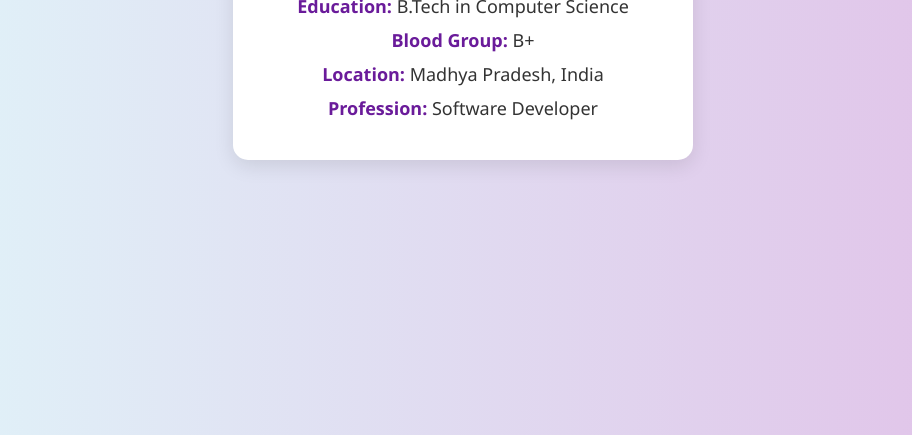
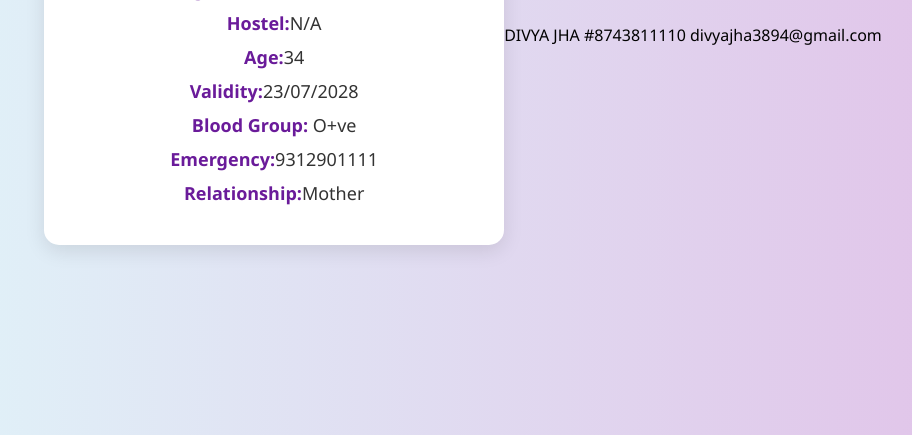
Before and after one commit to Divya-Jha/my-profile, a plain HTML site: page index.html in a window 1280 px wide. Shown: the part 365-800 px from the top of the page, without its empty margins (177-1089 px from the left). Drawn offline with Linux system fonts and the light colour scheme.

Commit message:
Update index.html

```diff
--- a/index.html
+++ b/index.html
@@ -3,7 +3,7 @@
 <head>
   <meta charset="UTF-8" />
   <meta name="viewport" content="width=device-width, initial-scale=1.0" />
-  <title>Abhishek Singh - Personal Info</title>
+  <title>Divya Jha - Personal Info</title>
   <style>
     body {
       margin: 0;
@@ -56,10 +56,18 @@
 <body>
   <div class="card">
     <h1>Divya Jha</h1>
-    <p><span class="label">Education:</span> B.Tech in Computer Science</p>
-    <p><span class="label">Blood Group:</span> B+</p>
-    <p><span class="label">Location:</span> Madhya Pradesh, India</p>
-    <p><span class="label">Profession:</span> Software Developer</p>
+    <p><span class="label">Student:</span> IIT BOMBAY</p>
+    <p><span class="label">Department:</span>Computer Science</p>
+    <p><span class="label">Programme:</span>Phd Full-time</p>
+    <p><span class="label">Hostel:</span>N/A</p>
+    <p><span class="label">Age:</span>34</p>
+    <p><span class="label">Validity:</span>23/07/2028</p>
+    <p><span class="label">Blood Group:</span> O+ve</p>
+    <p><span class="label">Emergency:</span>9312901111</p>
+    <p><span class="label">Relationship:</span>Mother</p>
   </div>
+  DIVYA JHA
+  #8743811110
+  divyajha3894@gmail.com
 </body>
 </html>
```
